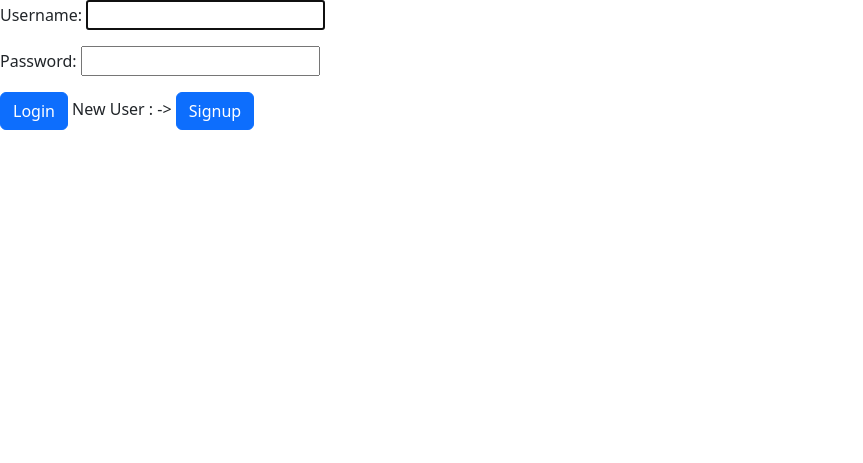
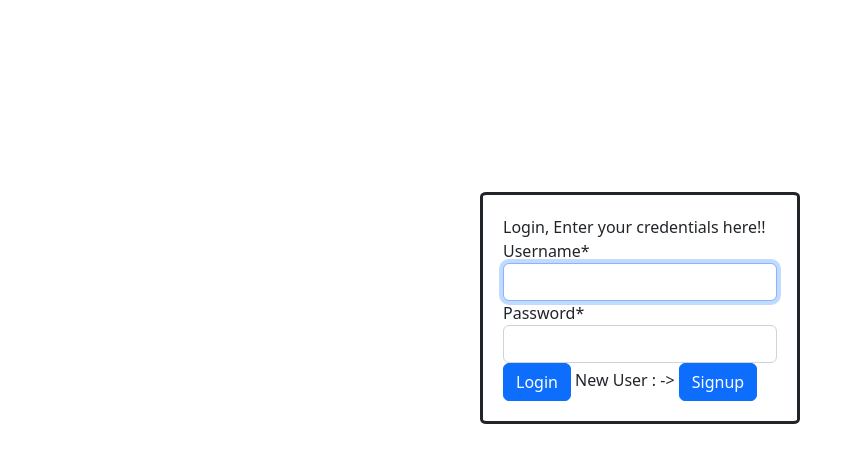
Before and after one commit to ivaibhavshah/Django-Project, a Django app: page /accounts/login/ in a window 1280 px wide. Shown: the top 463 px of the page, without its empty margins (0-863 px from the left). Run offline with Django 4.2, Linux system fonts and the light colour scheme; some libraries are stand-ins or nearby versions.

```diff
--- a/librarysystem/pylib/urls.py
+++ b/librarysystem/pylib/urls.py
@@ -11,7 +11,7 @@ urlpatterns = [
     path('contactus',views.contactus,name='contactus'),
     path('download/<book_isbn>',views_download.download_file,name='download'),
     path('books/adddata',views.adddata,name='adddata'),
-
+    path('myprofile',views.myprofile,name="myprofile")
 ]
 
 #to load image
--- a/librarysystem/pylib/views.py
+++ b/librarysystem/pylib/views.py
@@ -51,3 +51,9 @@ def adddata(request):
     else:
         submitted = False
         return render(request,'pylib/adddata.html',{"form":form , "submitted" : submitted})
+
+
+#my profile tab
+
+def myprofile(request):
+    pass
--- /dev/null
+++ b/librarysystem/static/home/user.css
@@ -0,0 +1,16 @@
+.box {
+    width: 25%;
+    height: 50%;
+    border: solid;
+    border-radius: 2%;
+    vertical-align: middle;
+    margin-top: 15%;
+    padding: 20px;
+    /* margin: 50px; */
+    /* padding-bottom: 50px; */
+}
+
+body {
+    display: flex;
+    justify-content: center;
+}
--- a/librarysystem/templates/registration/login.html
+++ b/librarysystem/templates/registration/login.html
@@ -1,6 +1,13 @@
-{% extends 'registration/acc_base.html' %} {% block content %}
-<form action="" method="post">
-    {% csrf_token %} {{form.as_p}}
-    <button type="submit" class="btn btn-primary">Login</button> New User : -> <a href="{% url 'signup'%}"><button type="button" class="btn btn-primary">Signup</button></a>
-</form>
+ {% extends 'registration/acc_base.html' %}{% load crispy_forms_tags %} {% load static%}{% block css %}{% static 'home/user.css'%}{% endblock %}{% block content %}
+
+<div class="box">
+    <header>
+        Login, Enter your credentials here!!
+    </header>
+    <form action="" method="post">
+
+        {% csrf_token %} {{form|crispy}}
+        <button type="submit" class="btn btn-primary">Login</button> New User : -> <a href="{% url 'signup'%}"><button type="button" class="btn btn-primary">Signup</button></a>
+    </form>
+</div>
 {% endblock content %}
```
Also changed, not shown: librarysystem/users/forms.py (+5 -5 lines), librarysystem/db.sqlite3.
